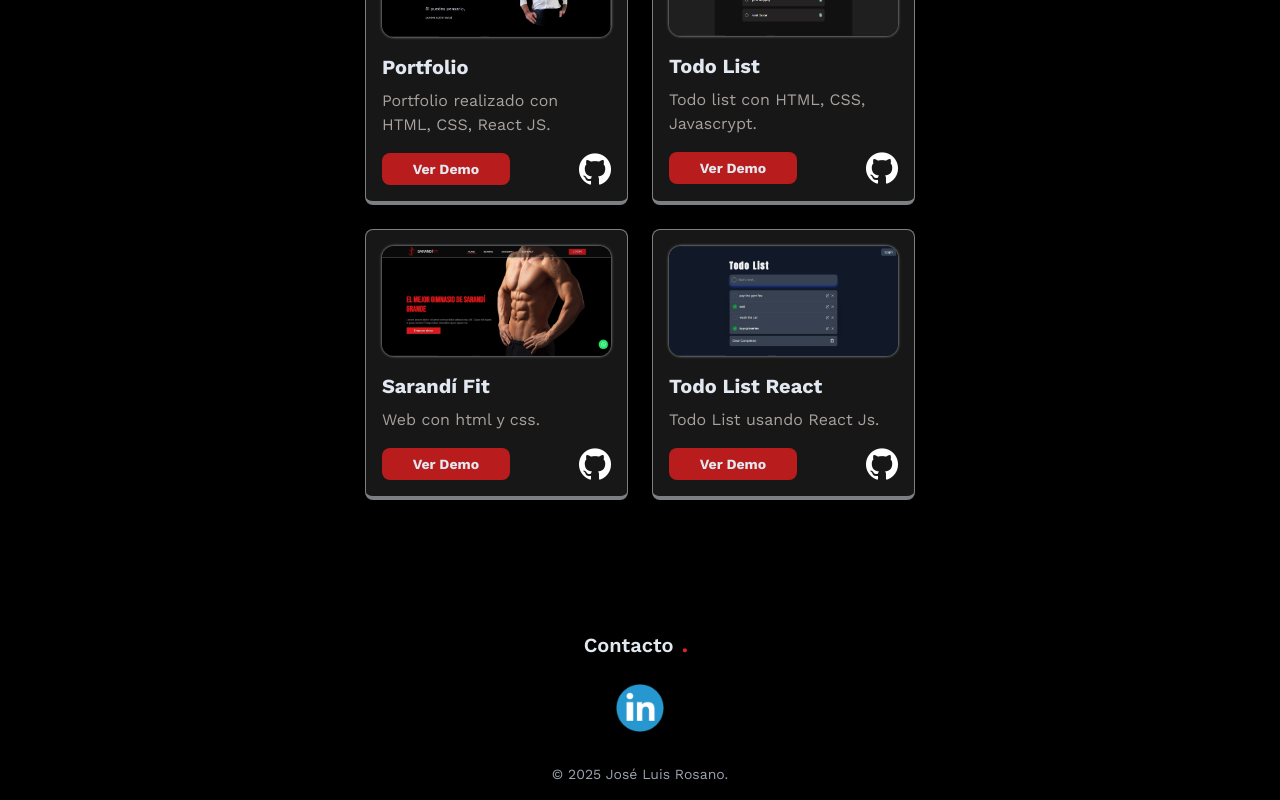
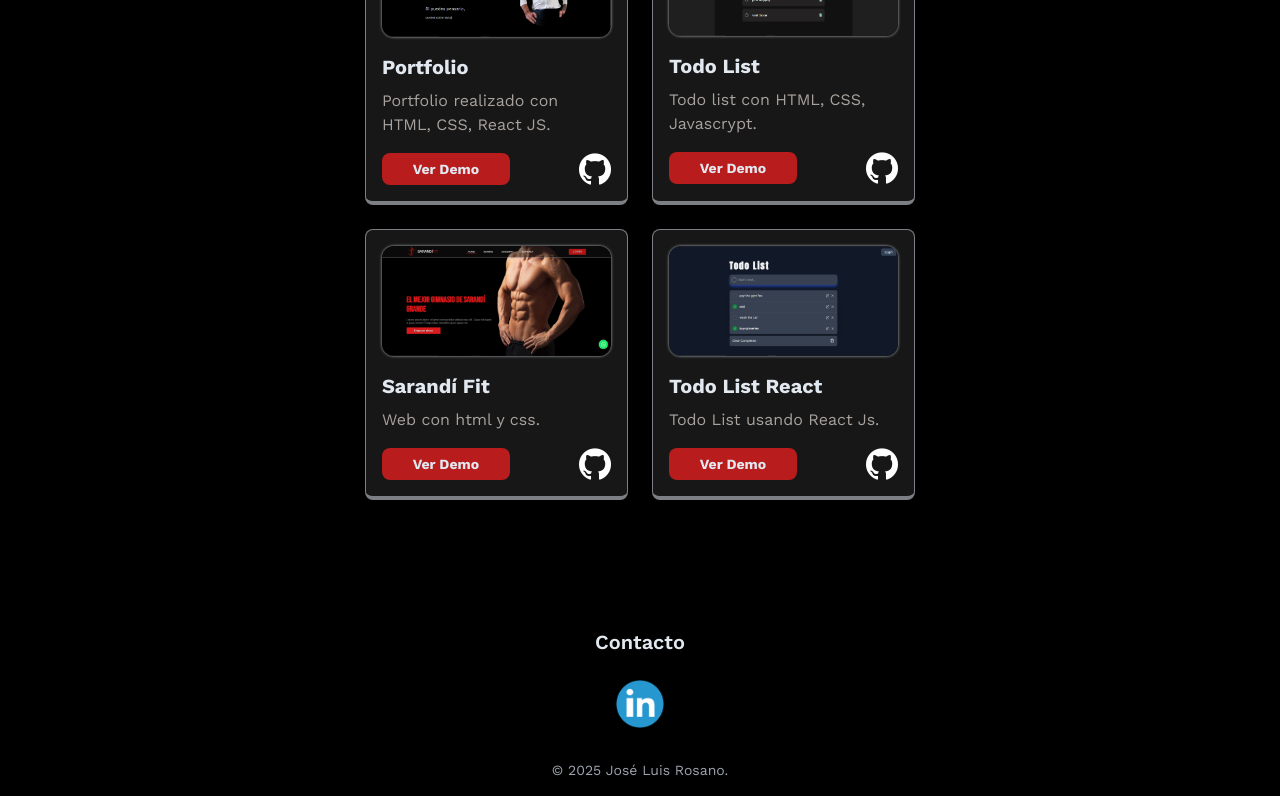
Before and after one commit to JoseluisDev24/portfolio, a React (Vite) app: page / in a window 1280 px wide. Shown: the part 1762-2562 px from the top of the page. Built offline with nearby package versions, Linux system fonts and the light colour scheme.

Commit message:
delete span line 148

```diff
--- a/src/App.tsx
+++ b/src/App.tsx
@@ -145,7 +145,6 @@ function App() {
         <div className="w-full flex flex-col justify-center items-center gap-4">
           <span className="text-xl font-semibold">
             Contacto
-            <span className="text-red-600 font-semibold text-2xl px-2">.</span>
           </span>
           <a href="https://linkedin.com/in/josé-luis-rosano-3498ab287">
             <img
```
